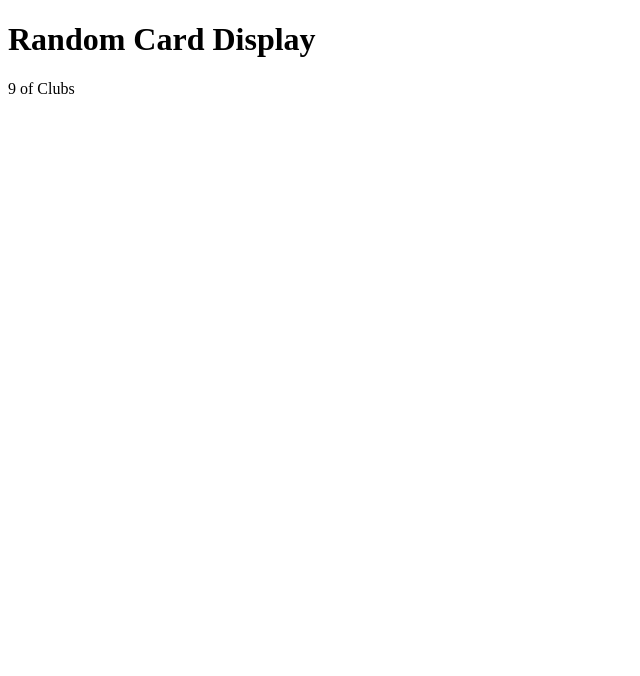
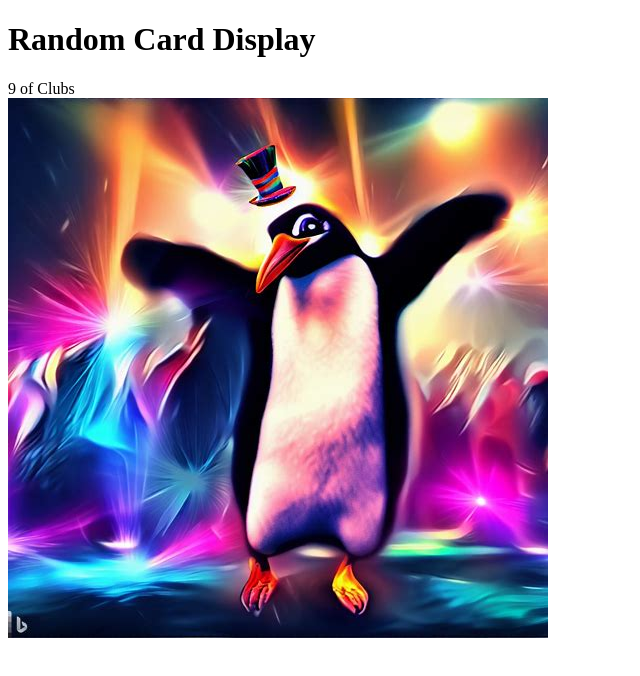
Before and after one commit to wintersvip/wintersvip.github.io, a plain HTML site: page index.html in a window 1280 px wide. Shown: the whole page, without its empty margins (0-640 px from the left). Drawn offline with Linux system fonts and the light colour scheme.

Commit message:
added jpeg

```diff
--- a/index.html
+++ b/index.html
@@ -8,5 +8,6 @@
   <div id="card-display"></div>
 
   <script src="script.js"></script>
+  <img src="dancing_penguin.jpeg" alt="JPEG Image">
 </body>
 </html>
```
Also changed, not shown: dancing_penguin.jpeg (added).
